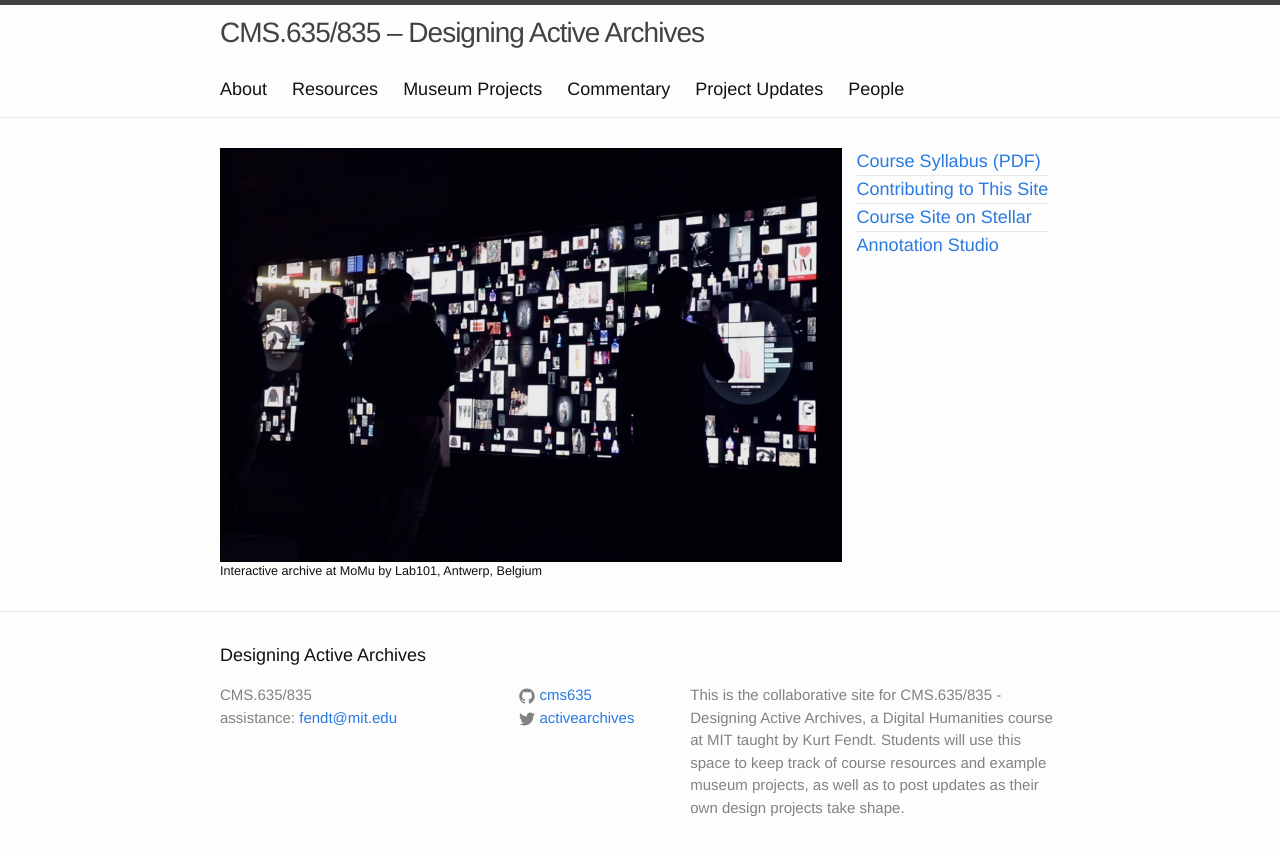
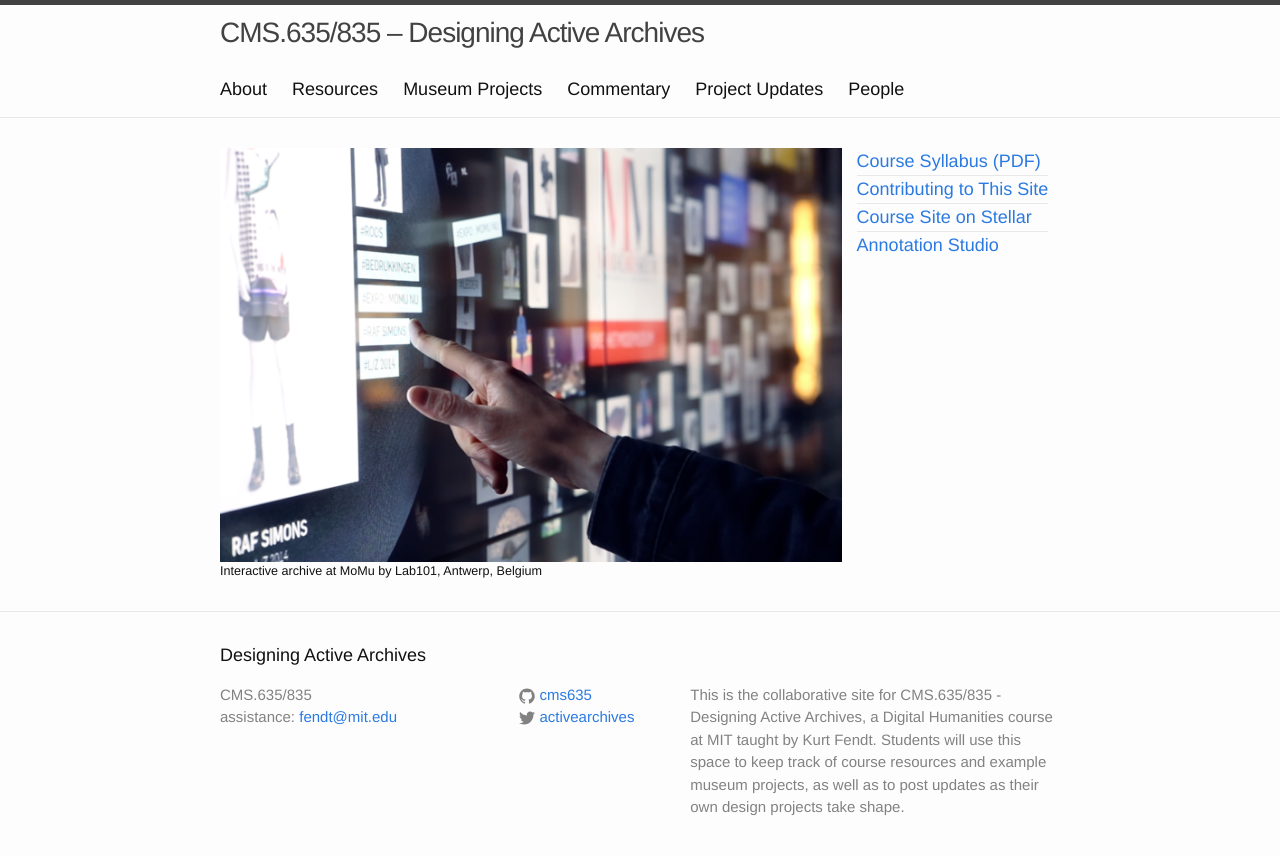
Before and after one commit to cms635/cms635.github.io, a Jekyll site: the page built from index.html, in a window 1280 px wide. Shown: the top 856 px of the page. Built offline with Jekyll 4.4.1, drawn with Linux system fonts in a browser that asks for light colours.

Commit message:
Change image

```diff
--- a/index.html
+++ b/index.html
@@ -5,7 +5,7 @@ layout: default
 <div class="home">
 
   <div class="home-image">
-  	<img src="/assets/archive.png">
+  	<img src="/assets/antwerp.png">
   	<p class="caption">Interactive archive at MoMu by Lab101, Antwerp, Belgium</p>
   </div>
 
```
Also changed, not shown: assets/antwerp.png (added).
